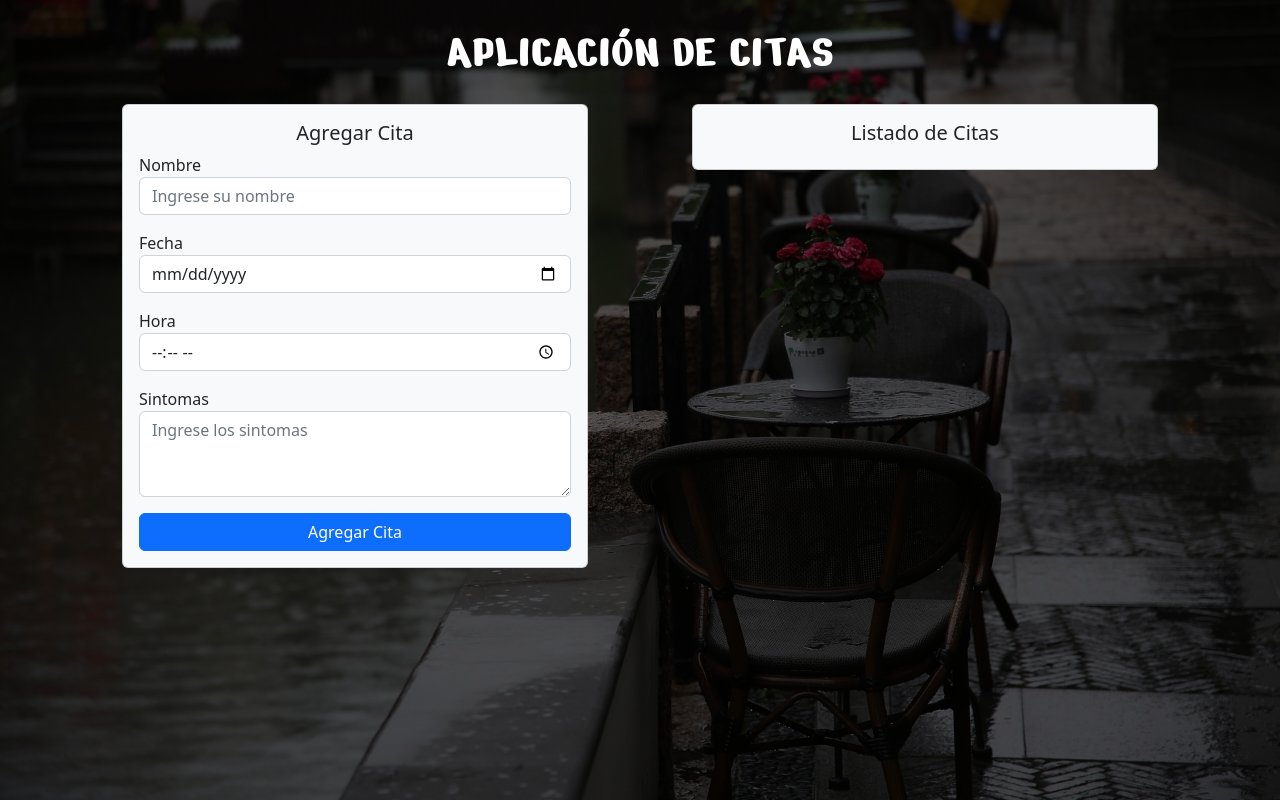
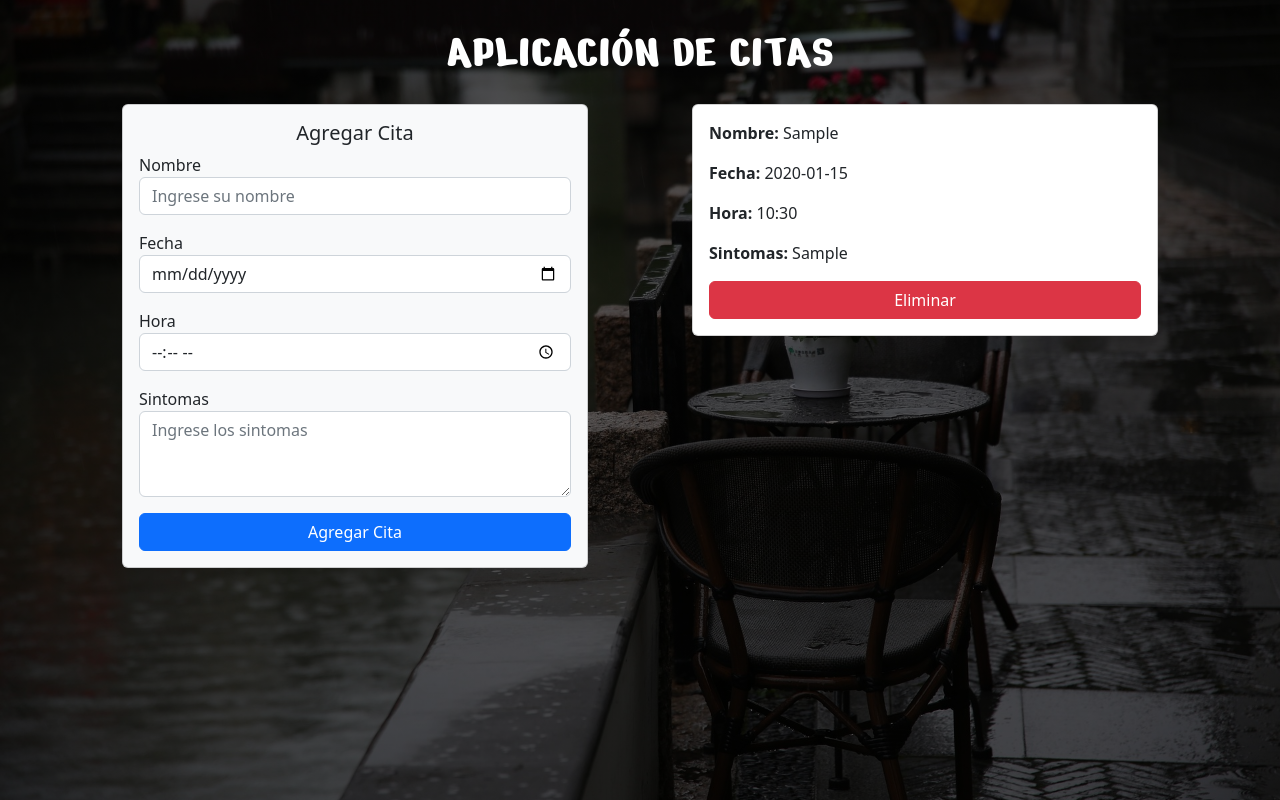
Before and after one commit to justcoddev/citas, an Angular app: page / in a window 1280 px wide. Both pictures are taken after typing "Sample", "2020-01-15", "10:30", "Sample" into the empty fields and a click on the button "Agregar Cita". Built offline with nearby package versions, Linux system fonts and the light colour scheme.

Commit message:
@Input() listadoCitas: any;

```diff
--- a/src/app/app.component.html
+++ b/src/app/app.component.html
@@ -5,7 +5,7 @@
       <app-crear-cita (nuevacita)="agregarCita($event)"></app-crear-cita>
     </div>
     <div class="col-lg-6">
-      <app-list-citas></app-list-citas>
+      <app-list-citas [listadoCitas]="listCitas"></app-list-citas>
     </div>
 
   </div>
--- a/src/app/components/list-citas/list-citas.component.css
+++ b/src/app/components/list-citas/list-citas.component.css
@@ -1,3 +1,11 @@
 .card {
   margin: 0px 40px;
 }
+
+.button-cita {
+  width: 100%;
+}
+
+span {
+  font-weight: 600;
+}
--- a/src/app/components/list-citas/list-citas.component.html
+++ b/src/app/components/list-citas/list-citas.component.html
@@ -1,5 +1,14 @@
-<div class="card bg-light">
+<div *ngIf="listadoCitas.length== 0" class="card bg-light">
   <div class="card-body">
-    <h5 class="card-title text-center">Listado de Citas</h5>
+    <h5 class="card-title text-center">No hay citas para mostrar</h5>
   </div>
 </div>
+<div *ngFor="let cita of listadoCitas" class="card mb-2">
+  <div class="card-body">
+    <p class="card-text"><span>Nombre: </span>{{cita.nombre}}</p>
+    <p class="card-text"><span>Fecha: </span>{{cita.fecha}}</p>
+    <p class="card-text"><span>Hora: </span>{{cita.hora}}</p>
+    <p class="card-text"><span>Sintomas: </span>{{cita.sintomas}}</p>
+    <button class="btn btn-danger btmn-block button-cita">Eliminar</button>
+  </div>
+</div>
--- a/src/app/components/list-citas/list-citas.component.ts
+++ b/src/app/components/list-citas/list-citas.component.ts
@@ -1,4 +1,4 @@
-import { Component, OnInit } from '@angular/core';
+import { Component, Input, OnInit } from '@angular/core';
 
 @Component({
   selector: 'app-list-citas',
@@ -6,6 +6,7 @@ import { Component, OnInit } from '@angular/core';
   styleUrls: ['./list-citas.component.css']
 })
 export class ListCitasComponent implements OnInit {
+  @Input() listadoCitas: any;
 
   constructor() { }
 
```
